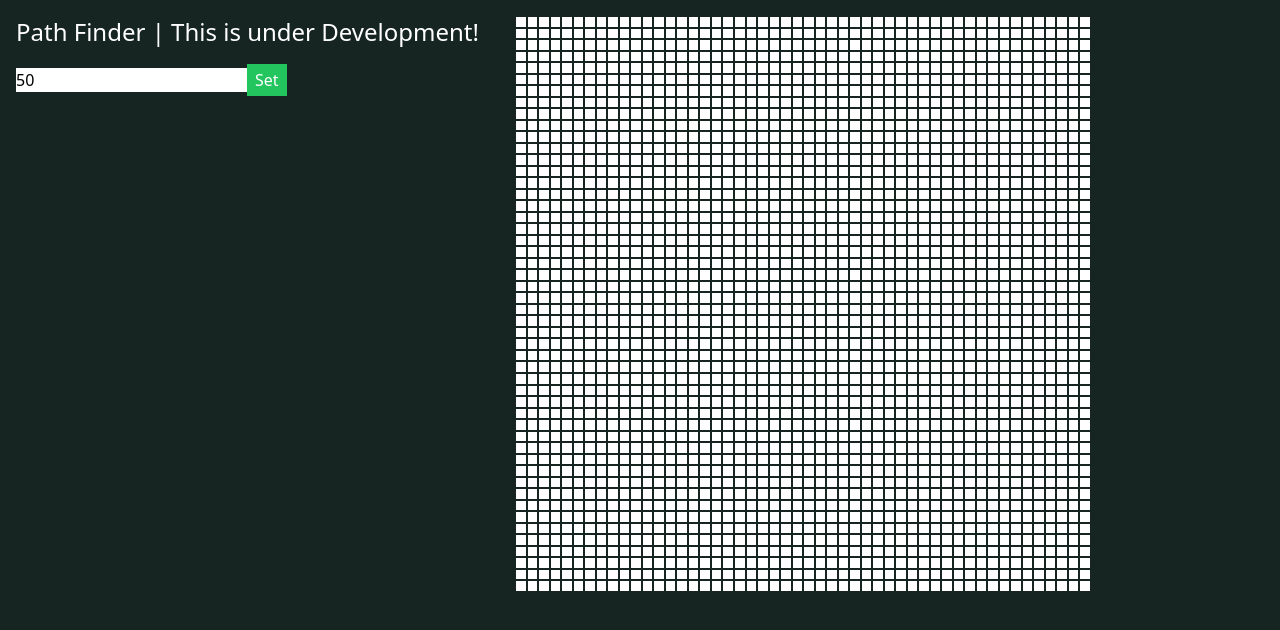
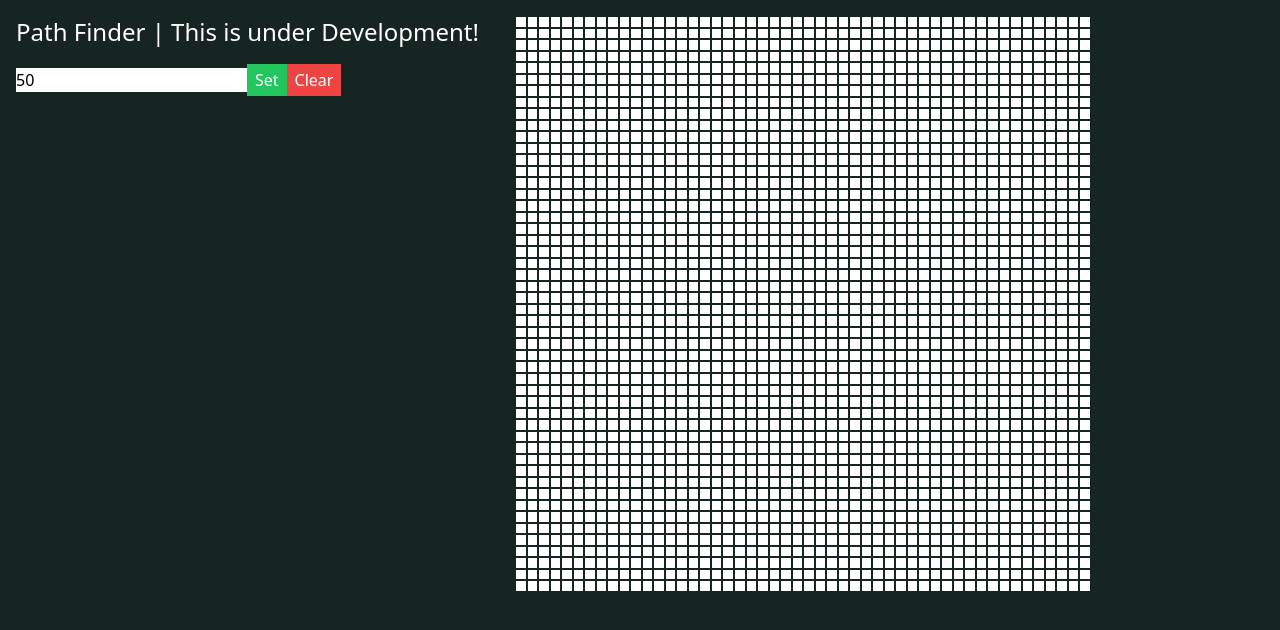
Before and after one commit to schottler3/portfolio, a Next.js app: page /projects/pathFinder in a window 1280 px wide. Shown: the top 630 px of the page. Built offline with nearby package versions, Linux system fonts and the light colour scheme.

Commit message:
clearGrid()

```diff
--- a/src/app/projects/pathFinder/page.tsx
+++ b/src/app/projects/pathFinder/page.tsx
@@ -14,6 +14,22 @@ export default function Page() {
         for(let i = 0; i < size; i++) {
             for(let j = 0; j < size; j++) {
                 newCells.push(<Cell cords={[i, j]} state={0} key={`${i}-${j}`} />);
+            }
+        }
+        setCells(newCells);
+    }
+
+    function clearGrid() {
+        const newCells: ReactElement[] = [];
+        for(let i = 0; i < gridSize; i++) {
+            for(let j = 0; j < gridSize; j++) {
+                newCells.push(
+                    <Cell
+                        cords={[i, j]}
+                        state={0}
+                        key={`clear-${Date.now()}-${i}-${j}`}
+                    />
+                );
             }
         }
         setCells(newCells);
@@ -41,6 +57,9 @@ export default function Page() {
                                 setGridSize(Number(input.value) || 50);
                             }
                         }}>Set</button>
+                        <button className="bg-red-500 text-white px-2 py-1" onClick={() => {
+                            clearGrid();
+                        }}>Clear</button>
 
                     </div>
                 </div>
```
